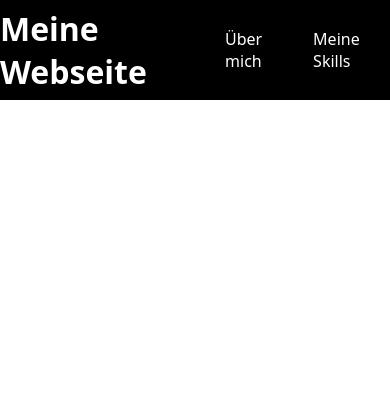
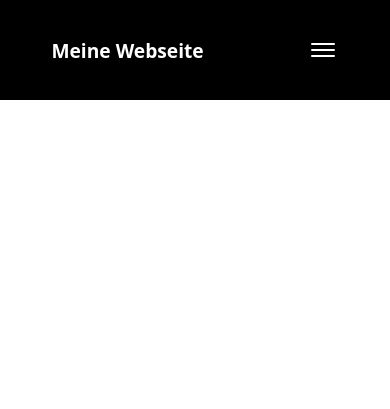
Before and after one commit to jahidxuddin/praktische-informatik, a PHP site: page / in a window 390 px wide. Shown: the top 409 px of the page. Run offline with PHP 8.4, Linux system fonts and the light colour scheme.

Commit message:
Responsive Design

```diff
--- a/Technische Kommunikation/flexbox/index.html
+++ b/Technische Kommunikation/flexbox/index.html
@@ -1,5 +1,5 @@
 <!DOCTYPE html>
-<html lang="en">
+<html lang="de">
 <head>
     <meta charset="UTF-8">
     <meta name="viewport" content="width=device-width, initial-scale=1.0">
@@ -13,6 +13,7 @@
             <a href="#about-me">Über mich</a>
             <a href="#my-skills">Meine Skills</a>
         </nav>
+        <img src="./icons/menu-outline.svg" alt="Burger Menu" />
     </header>
     <main>
         <section id="about-me">
--- a/Technische Kommunikation/flexbox/style.css
+++ b/Technische Kommunikation/flexbox/style.css
@@ -30,6 +30,13 @@ header nav {
     gap: 20px;
 }
 
+header img {
+    display: none;
+    width: 32px;
+    height: 32px;
+    cursor: pointer;
+}
+
 main {
     background-color: white;
 }
@@ -50,3 +57,17 @@ footer {
     gap: 20px;
     height: 100px;
 }
+
+@media only screen and (max-width: 750px) {
+    header h1 {
+        font-size: larger;
+    }
+
+    header nav {
+        display: none;
+    }
+
+    header img {
+        display: block;
+    }
+}
```
Also changed, not shown: Technische Kommunikation/flexbox/icons/menu-outline.svg (added).
